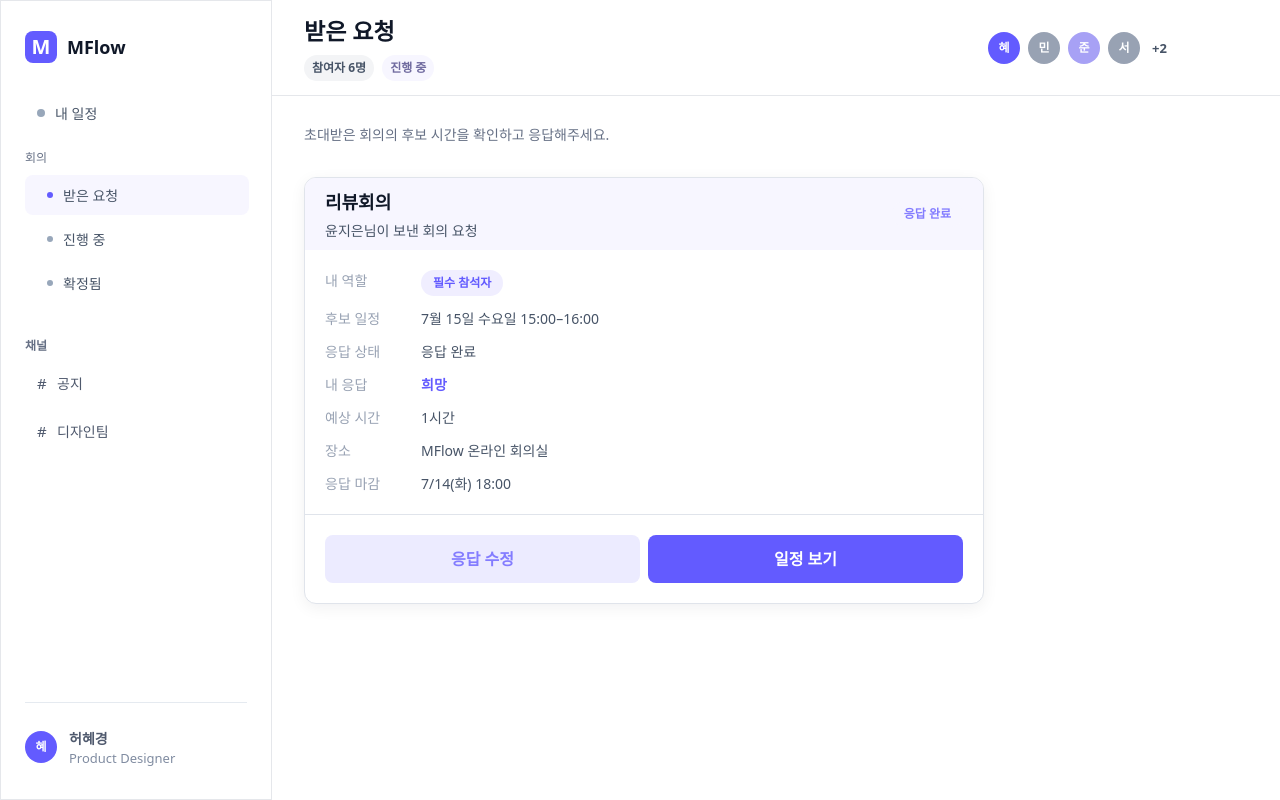
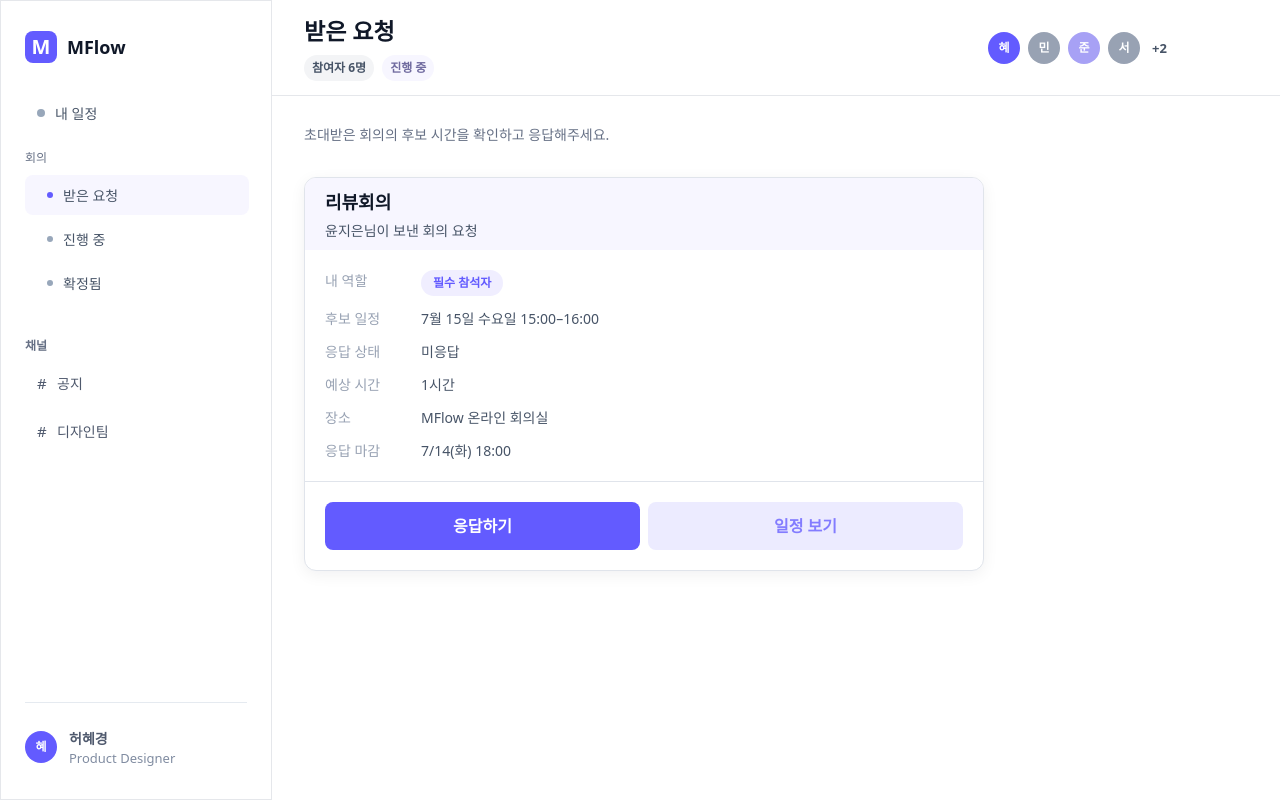
Before and after one commit to gjgprud0306/meetflow-tosschallenge, a React (Vite) app: page /requests/received in a window 1280 px wide. Built offline with nearby package versions, Linux system fonts and the light colour scheme; a web font is replaced by a local one.

Commit message:
Use actual response data for received requests

```diff
--- a/src/pages/MeetingCandidateSelectPage.tsx
+++ b/src/pages/MeetingCandidateSelectPage.tsx
@@ -12,7 +12,7 @@ import {
   participantRequestStatusKey,
 } from "@/mocks/participantRequest";
 
-type CandidateAnswer = "available" | "unavailable";
+type CandidateAnswer = "preferred" | "available" | "unavailable";
 
 const candidateOptions = [
   { id: "candidate-1", label: participantRequest.candidateTimes[0] },
@@ -195,6 +195,18 @@ export function MeetingCandidateSelectPage() {
                         <button
                           className={cn(
                             "flex h-11 w-full items-center border-t border-[#E0E4EB] px-4 text-left text-sm font-medium leading-[21px]",
+                            selected === "preferred"
+                               ? "bg-[#F7F6FF] text-[#837CFF]"
+                              : "bg-white text-[#475467]",
+                          )}
+                          onClick={() => selectAnswer(option.id, "preferred")}
+                          type="button"
+                        >
+                          희망
+                        </button>
+                        <button
+                          className={cn(
+                            "flex h-11 w-full items-center border-t border-[#E0E4EB] px-4 text-left text-sm font-medium leading-[21px]",
                             selected === "available"
                                ? "bg-[#F7F6FF] text-[#837CFF]"
                               : "bg-white text-[#475467]",
--- a/src/pages/ReceivedRequestsPage.tsx
+++ b/src/pages/ReceivedRequestsPage.tsx
@@ -3,10 +3,36 @@ import { MeetFlowLayout } from "@/components/MeetFlowLayout";
 import { Button } from "@/components/ui/button";
 import { slotById } from "@/context/availabilityUtils";
 import { useMeetingFlow } from "@/context/useMeetingFlow";
+import { participantRequestAnswersKey } from "@/mocks/participantRequest";
+
+function getStoredResponse() {
+  const saved = window.localStorage.getItem(participantRequestAnswersKey);
+
+  if (!saved) return null;
+
+  try {
+    const parsed = JSON.parse(saved) as Record<string, string>;
+    const entries = Object.values(parsed).filter(Boolean);
+
+    return entries.length > 0 ? entries : null;
+  } catch {
+    return null;
+  }
+}
+
+function answerLabel(answer: string) {
+  if (answer === "preferred") return "희망";
+  if (answer === "available") return "가능";
+  if (answer === "unavailable") return "불가능";
+
+  return "";
+}
 
 export function ReceivedRequestsPage() {
   const navigate = useNavigate();
   const { receivedRequestStatus } = useMeetingFlow();
+  const responseValues = getStoredResponse();
+  const hasResponse = Boolean(responseValues);
   const confirmed = receivedRequestStatus === "confirmed";
   const candidateSlot = slotById("slot-7-15-15");
 
@@ -28,15 +54,15 @@ export function ReceivedRequestsPage() {
                   윤지은님이 보낸 회의 요청
                 </p>
               </div>
-              <span
-                className={
-                  confirmed
-                    ? "rounded-full bg-[#F2F4F7] px-3 py-1 text-xs font-bold leading-[18px] text-[#667085]"
-                    : "rounded-full bg-[#F7F6FF] px-3 py-1 text-xs font-bold leading-[18px] text-[#837CFF]"
-                }
-              >
-                {confirmed ? "확정됨" : "응답 완료"}
-              </span>
+              {confirmed ? (
+                <span className="rounded-full bg-[#F2F4F7] px-3 py-1 text-xs font-bold leading-[18px] text-[#667085]">
+                  확정됨
+                </span>
+              ) : hasResponse ? (
+                <span className="rounded-full bg-[#F7F6FF] px-3 py-1 text-xs font-bold leading-[18px] text-[#837CFF]">
+                  응답 완료
+                </span>
+              ) : null}
             </div>
 
             <div className="space-y-3 px-5 py-5 text-sm font-medium leading-[21px]">
@@ -53,13 +79,17 @@ export function ReceivedRequestsPage() {
               <div className="flex gap-6">
                 <span className="w-[72px] shrink-0 text-[#98A2B3]">응답 상태</span>
                 <span className="text-[#475467]">
-                  {confirmed ? "확정됨" : "응답 완료"}
+                  {confirmed ? "확정됨" : hasResponse ? "응답 완료" : "미응답"}
                 </span>
               </div>
-              <div className="flex gap-6">
-                <span className="w-[72px] shrink-0 text-[#98A2B3]">내 응답</span>
-                <span className="font-bold text-[#635BFF]">희망</span>
-              </div>
+              {responseValues ? (
+                <div className="flex gap-6">
+                  <span className="w-[72px] shrink-0 text-[#98A2B3]">내 응답</span>
+                  <span className="font-bold text-[#635BFF]">
+                    {responseValues.map(answerLabel).filter(Boolean).join(" · ")}
+                  </span>
+                </div>
+              ) : null}
               <div className="flex gap-6">
                 <span className="w-[72px] shrink-0 text-[#98A2B3]">예상 시간</span>
                 <span className="text-[#475467]">1시간</span>
@@ -76,13 +106,21 @@ export function ReceivedRequestsPage() {
 
             <div className="grid grid-cols-2 gap-2 border-t border-[#E0E4EB] p-5">
                 <Button
-                  className="h-12 rounded-lg bg-[#ECEBFF] text-base font-bold leading-6 text-[#837CFF] hover:bg-[#E4E2FF]"
+                  className={
+                    hasResponse
+                      ? "h-12 rounded-lg bg-[#ECEBFF] text-base font-bold leading-6 text-[#837CFF] hover:bg-[#E4E2FF]"
+                      : "h-12 rounded-lg bg-[#635BFF] text-base font-bold leading-6 text-white hover:bg-[#635BFF]/90"
+                  }
                   onClick={() => navigate("/requests/candidate-select")}
                 >
-                  응답 수정
+                  {hasResponse ? "응답 수정" : "응답하기"}
                 </Button>
                 <Button
-                  className="h-12 rounded-lg bg-[#635BFF] text-base font-bold leading-6 text-white hover:bg-[#635BFF]/90"
+                  className={
+                    hasResponse
+                      ? "h-12 rounded-lg bg-[#635BFF] text-base font-bold leading-6 text-white hover:bg-[#635BFF]/90"
+                      : "h-12 rounded-lg bg-[#ECEBFF] text-base font-bold leading-6 text-[#837CFF] hover:bg-[#E4E2FF]"
+                  }
                   onClick={() => navigate("/my-schedule?highlight=received-review-meeting")}
                 >
                   일정 보기
```
Also changed, not shown: 3 other files (tests, documents, lock files or other folders).
